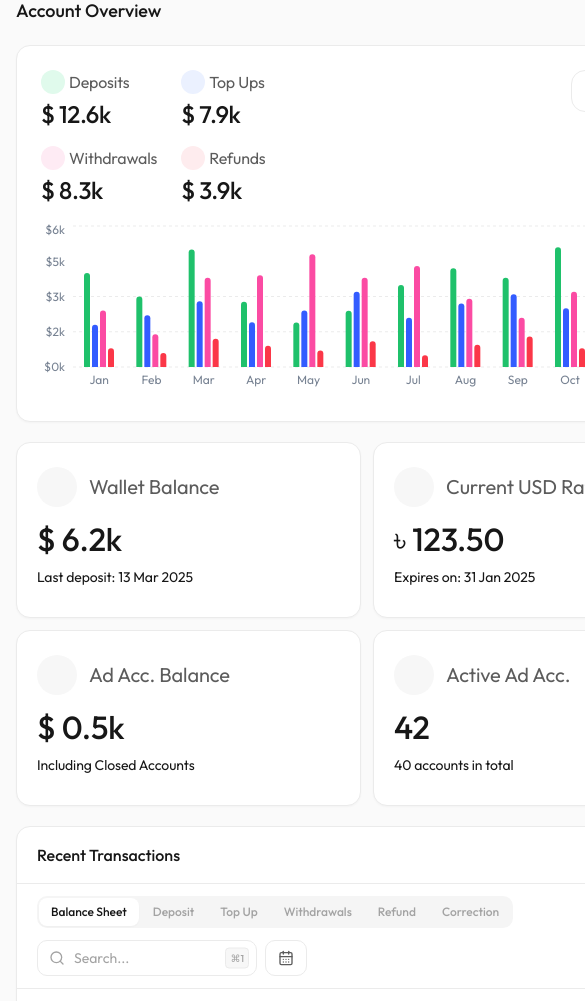
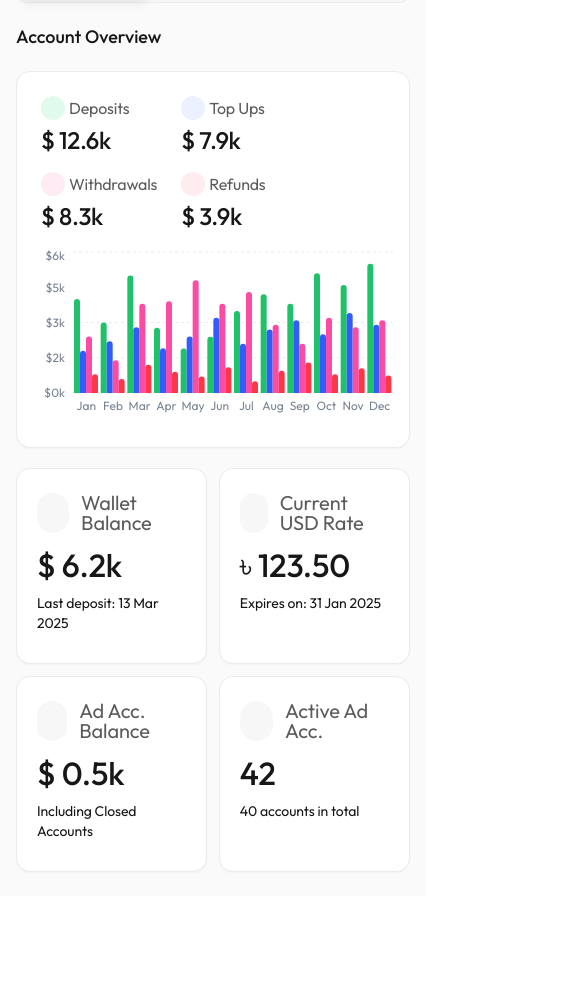
Before and after one commit to tmsakil19/salaf, a Next.js app: page /clients/CLT-001 in a window 390 px wide. Shown: the part 567-1568 px from the top of the page, 585 px wide, since content can reach past the window. After the commit the page ends 1463 px from the top, so only its background shows below. Built offline with nearby package versions, Linux system fonts and the light colour scheme; some icons are missing.

Commit message:
fix: adjust grid layout for ActivityChart and hide 'This Year' button on small screens

```diff
--- a/src/app/clients/[id]/page.tsx
+++ b/src/app/clients/[id]/page.tsx
@@ -53,7 +53,7 @@ export default function ClientDetailsPage() {
           <h2 className="text-lg font-medium text-text-strong">Account Overview</h2>
 
           {/* Spend chart + Cards grid */}
-          <div className="grid lg:grid-cols-2 gap-5">
+          <div className="grid xl:grid-cols-2 gap-5">
             <div className="">
               <ActivityChart />
             </div>
@@ -63,7 +63,7 @@ export default function ClientDetailsPage() {
           </div>
 
           {/* Transactions Table */}
-          <TransactionsTable />
+          {/* <TransactionsTable /> */}
         </div>
       )}
 
--- a/src/components/overview/ActivityChart.tsx
+++ b/src/components/overview/ActivityChart.tsx
@@ -72,7 +72,7 @@ export function ActivityChart() {
           </div>
           <Button
             variant="outline"
-            className="h-auto gap-2 rounded-xl border-stroke-soft px-4 py-2 text-sm font-medium leading-5 tracking-[-0.084px] text-text-sub hover:bg-bg-weak hover:text-text-sub"
+            className="h-auto gap-2 rounded-xl border-stroke-soft px-4 py-2 text-sm font-medium leading-5 tracking-[-0.084px] text-text-sub hover:bg-bg-weak hover:text-text-sub hidden sm:flex"
           >
             This Year
             <Icon icon={ArrowDown01Icon} className="size-5" />
```
